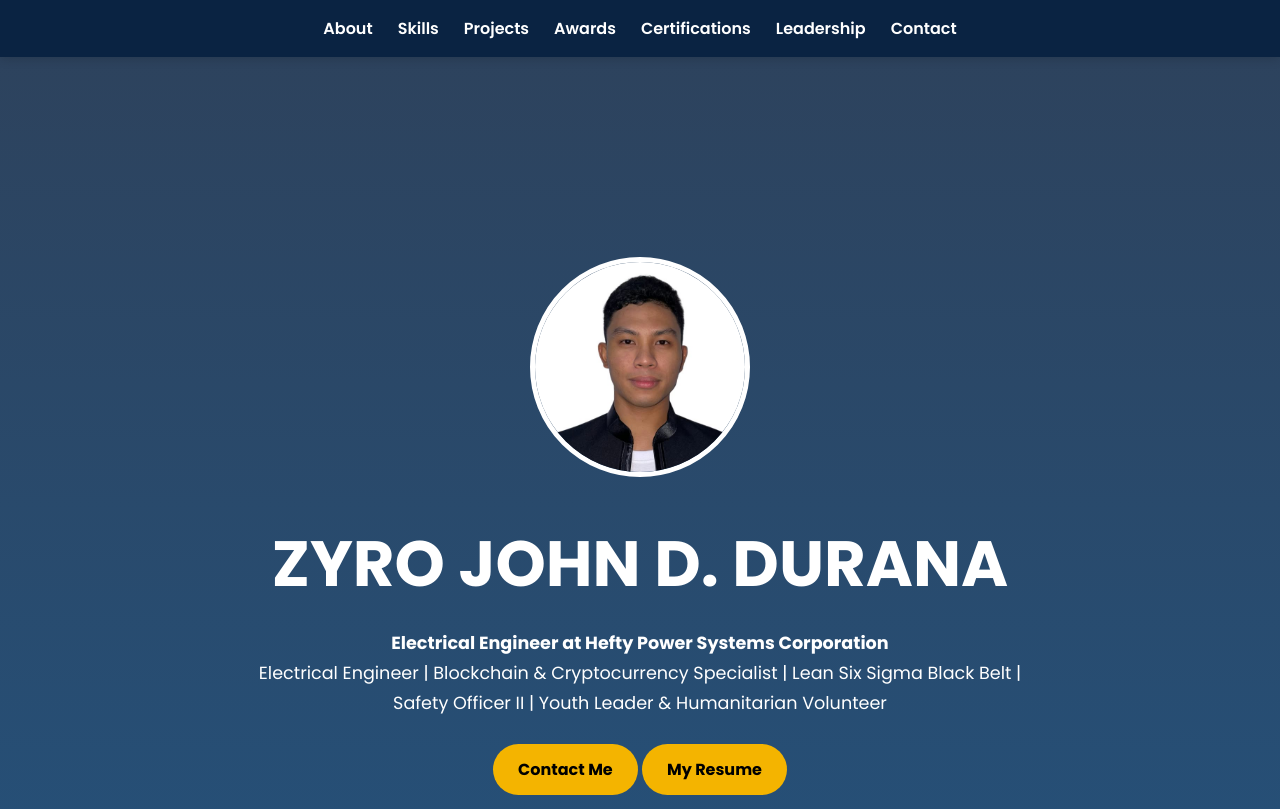
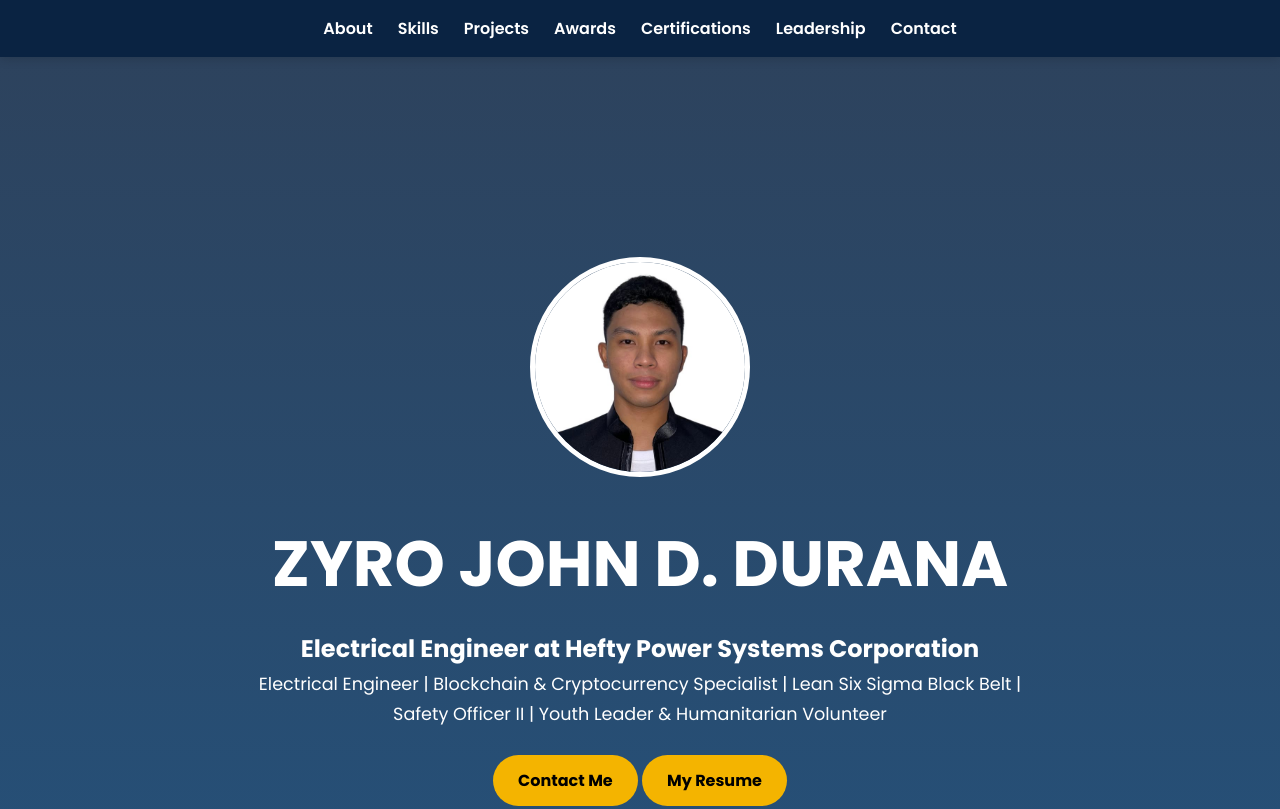
Before and after one commit to Urengerzairo/Zyro-John-Durana-Portfolio, a plain HTML site: page index.html in a window 1280 px wide. Shown: the top 809 px of the page. Drawn offline with Linux system fonts and the light colour scheme.

Commit message:
Update index.html

```diff
--- a/index.html
+++ b/index.html
@@ -298,7 +298,8 @@ footer a:hover{
 <img src="2x2 Picture.jpeg" alt="Zyro John D. Durana">
 
 <h1>ZYRO JOHN D. DURANA</h1>
-<h2><p> Electrical Engineer at Hefty Power Systems Corporation<p></h2>
+<h2 class="hero-position">Electrical Engineer at Hefty Power Systems Corporation</h2>
+
 <p>
 Electrical Engineer | Blockchain & Cryptocurrency Specialist |
 Lean Six Sigma Black Belt | Safety Officer II |
```
